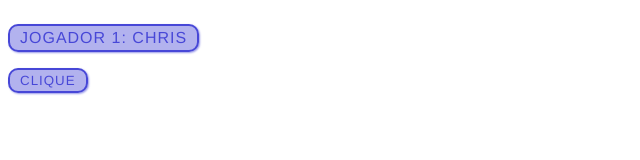
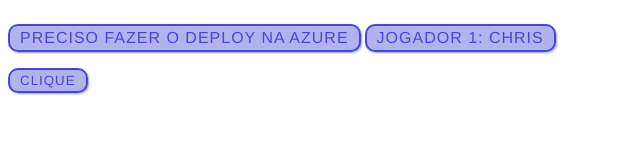
Before and after one commit to Romulo-Queiroz/cursoJS-pt, a plain HTML site: page Javascript/PRATICANDO/documentação-js/inicio/doc.html in a window 1280 px wide. Shown: the whole page, without its empty margins (0-640 px from the left). Drawn offline with Linux system fonts and the light colour scheme.

Commit message:
need this

```diff
--- a/Javascript/PRATICANDO/documentação-js/inicio/doc.html
+++ b/Javascript/PRATICANDO/documentação-js/inicio/doc.html
@@ -8,6 +8,7 @@
     <title>Primeiro exercício</title>
 </head>
 <body>
+    <p>Preciso fazer o deploy na azure</p>
     <p>Jogador 1: Chris</p>
     <button class="btn">Clique</button>
 <script src="./doc.js"></script>
```
